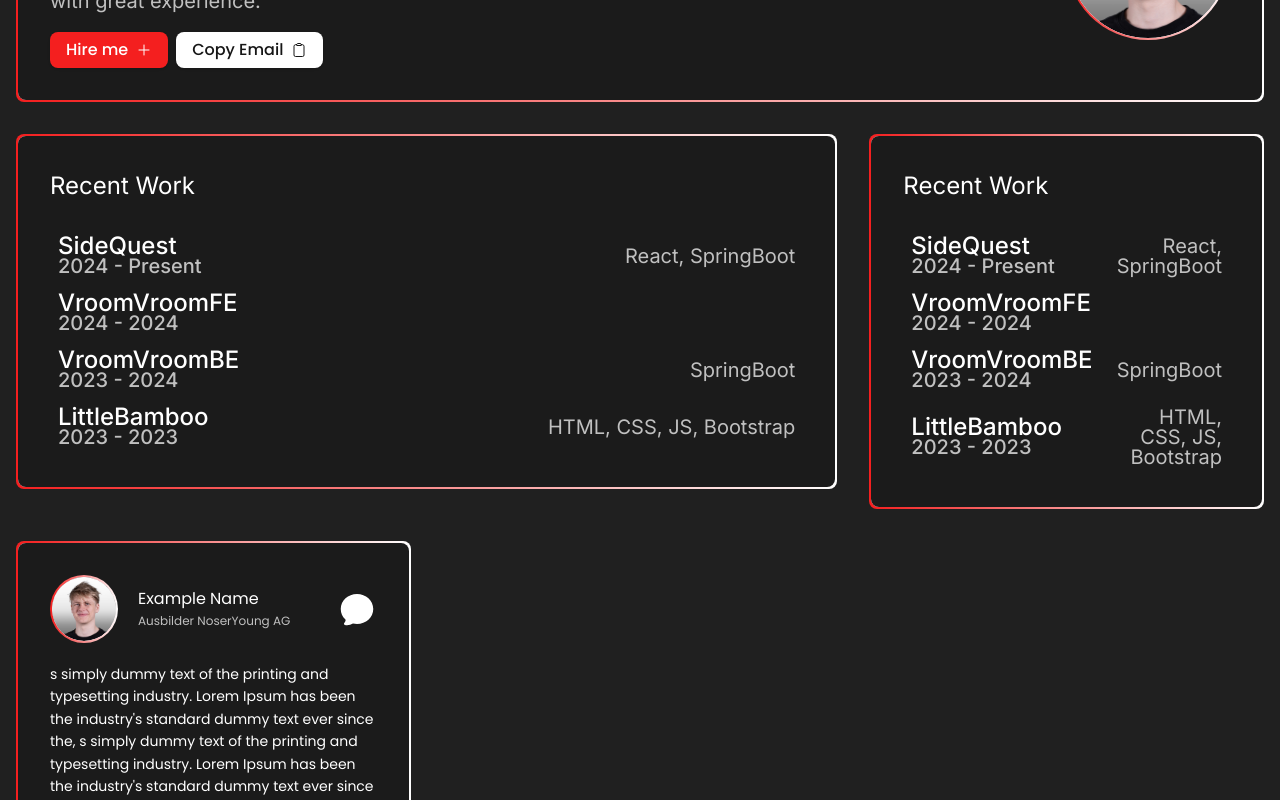
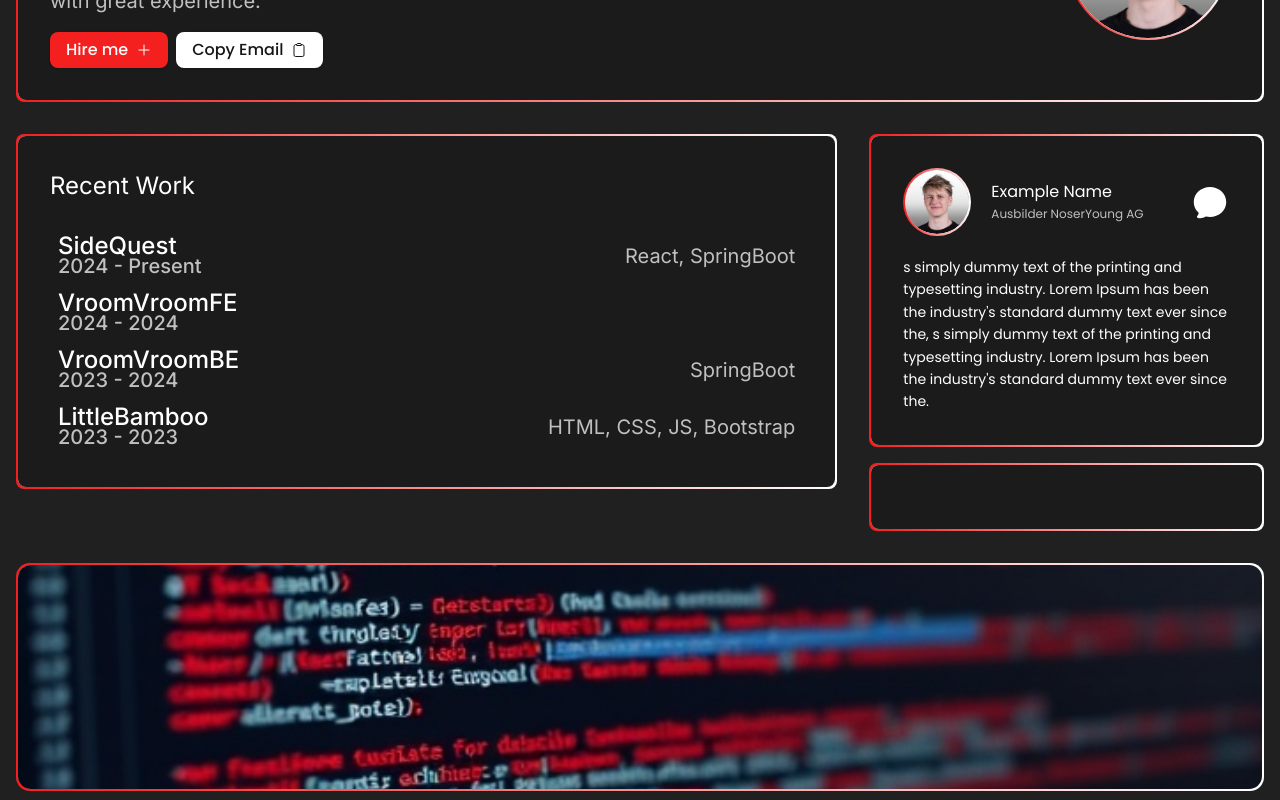
Before and after one commit to BambusTM/YorunFE, a Next.js app: page / in a window 1280 px wide. Shown: the part 340-1140 px from the top of the page. Built offline with nearby package versions, Linux system fonts and the light colour scheme.

Commit message:
minor fixes

```diff
--- a/src/app/page.tsx
+++ b/src/app/page.tsx
@@ -23,9 +23,6 @@ export default function Home() {
                     <div className="col-span-1 lg:col-span-2">
                         <RecentWork/>
                     </div>
-                    <div className="col-span-1 lg:col-span-1">
-                        <RecentWork/>
-                    </div>
                     <div className="space-y-4">
                         <TestimonialCard/>
                         <InfoCard/>
--- a/src/components/molecules/InfoCard.tsx
+++ b/src/components/molecules/InfoCard.tsx
@@ -3,7 +3,9 @@ import GradientBorder from "@/components/atoms/GradiantBorder";
 export default function InfoCard() {
     return (
         <GradientBorder borderRadius={8}>
+            <div className="mx-auto bg-border rounded-sm p-8 w-full">
 
+            </div>
         </GradientBorder>
-    );
+);
 }
--- a/src/components/molecules/PictureFrame.tsx
+++ b/src/components/molecules/PictureFrame.tsx
@@ -12,7 +12,7 @@ export default function PictureFrame({ picture = "", className = "" }: PictureFr
                 src={picture}
                 alt="code"
                 className="w-full max-h-56 object-cover"
-                style={{ borderRadius: "14px" }}
+                style={{ borderRadius: "13px"}}
             />
         </GradientBorder>
     );
```
